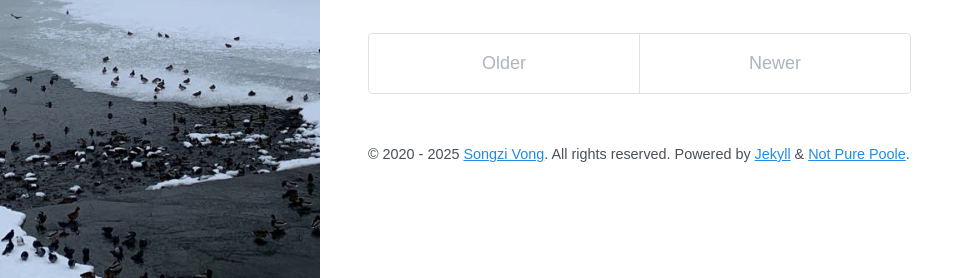
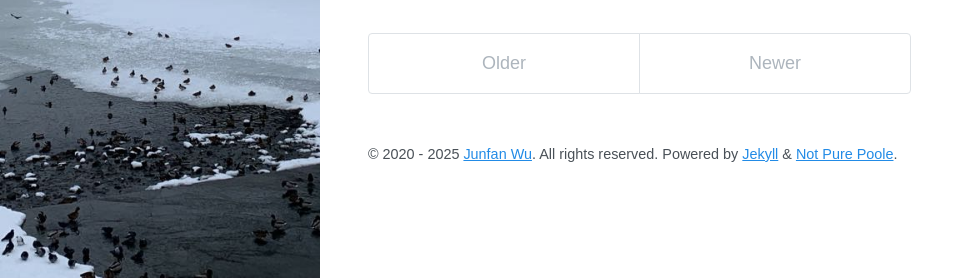
Before and after one commit to JunfanWu/junfanwu.github.io, a Jekyll site: the page built from index.html, in a window 1280 px wide. Shown: the part 622-900 px from the top of the page, without its empty margins (0-975 px from the left). Built offline with Jekyll 4.4.1, drawn with Linux system fonts in a browser that asks for light colours; nearby versions of some CDN libraries; the list of posts is cut into pages by our own code.

Commit message:
Update _config.yml

```diff
--- a/_config.yml
+++ b/_config.yml
@@ -33,10 +33,10 @@ twitter:
   card: summary
 logo: logo.png
 social:
-  name: Songzi Vong
+  name: Junfan Wu
   links:
     - https://twitter.com/
-    - https://github.com/junfanwuwu
+    - https://github.com/junfanwu
 google_site_verification: xxxxx
 lang: en
 
@@ -54,6 +54,6 @@ sass:
 
 # Specify the author for blog posts
 author:
-  name: Songzi Vong
+  name: Junfan Wu
   url: https://github.com/junfanwu/
   email: junfanwuu@163.com
```
